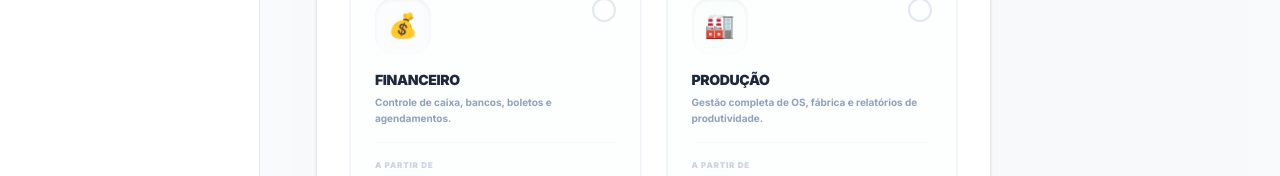
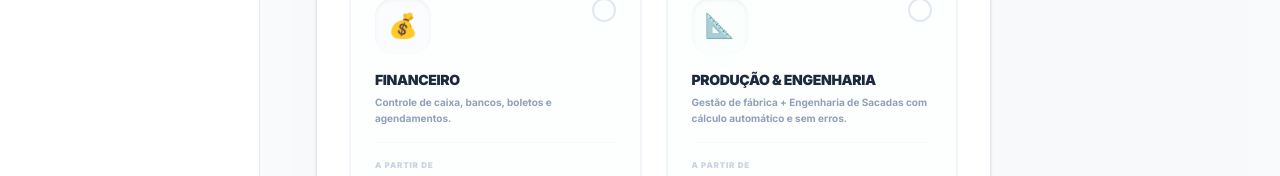
Before and after one commit to carloramon-creator/791Solucoes, a Next.js app: page /assinaturas/1/configurar in a window 1280 px wide. Shown: the part 554-730 px from the top of the page. Built offline with nearby package versions, Linux system fonts and the light colour scheme; no server answers; the database is empty.

Commit message:
feat: upgrade Production bundle to 'Produção & Engenharia' with focus on Sacadas

```diff
--- a/src/app/assinaturas/[id]/configurar/page.tsx
+++ b/src/app/assinaturas/[id]/configurar/page.tsx
@@ -31,12 +31,12 @@ const BUNDLES_CONFIG = [
   },
   {
     id: 'producao',
-    nome: 'Produção',
-    icon: '🏭',
+    nome: 'Produção & Engenharia',
+    icon: '📐',
     cor: 'emerald',
-    preco: 120,
-    modulos: ['producao', 'ordens_servico', 'etapas-producao', 'relatorios'],
-    descricao: 'Gestão completa de OS, fábrica e relatórios de produtividade.'
+    preco: 390,
+    modulos: ['producao', 'ordens_servico', 'etapas-producao', 'relatorios', 'engenharia-sacadas'],
+    descricao: 'Gestão de fábrica + Engenharia de Sacadas com cálculo automático e sem erros.'
   },
   {
     id: 'comunicacao',
--- a/src/app/planos/glass/page.tsx
+++ b/src/app/planos/glass/page.tsx
@@ -62,7 +62,7 @@ export default function PlanosGlassPage() {
 
   const BUNDLES = [
     { id: 'financeiro', name: 'Financeiro', items: ['Contas a Pagar', 'Contas a Receber', 'Fluxo de Caixa', 'Agendamentos', 'Bancos'] },
-    { id: 'producao', name: 'Produção', items: ['Ordens de Serviço', 'Gestão de Produção', 'Etapas de Produção', 'Relatórios'] },
+    { id: 'producao', name: 'Produção & Engenharia', items: ['Ordens de Serviço', 'Gestão de Produção', 'Etapas de Produção', 'Relatórios', 'Engenharia de Sacadas'] },
     { id: 'comunicacao', name: 'Comunicação', items: ['WhatsApp Business', 'CRM (Vendas)'] },
     { id: 'rh', name: 'Recursos Humanos (RH)', items: ['Colaboradores', 'Comissões'] },
     { id: 'fiscal', name: 'Notas Fiscais (NF-e)', items: ['NF-e', 'NFC-e', 'Focus NFE'] },
```
